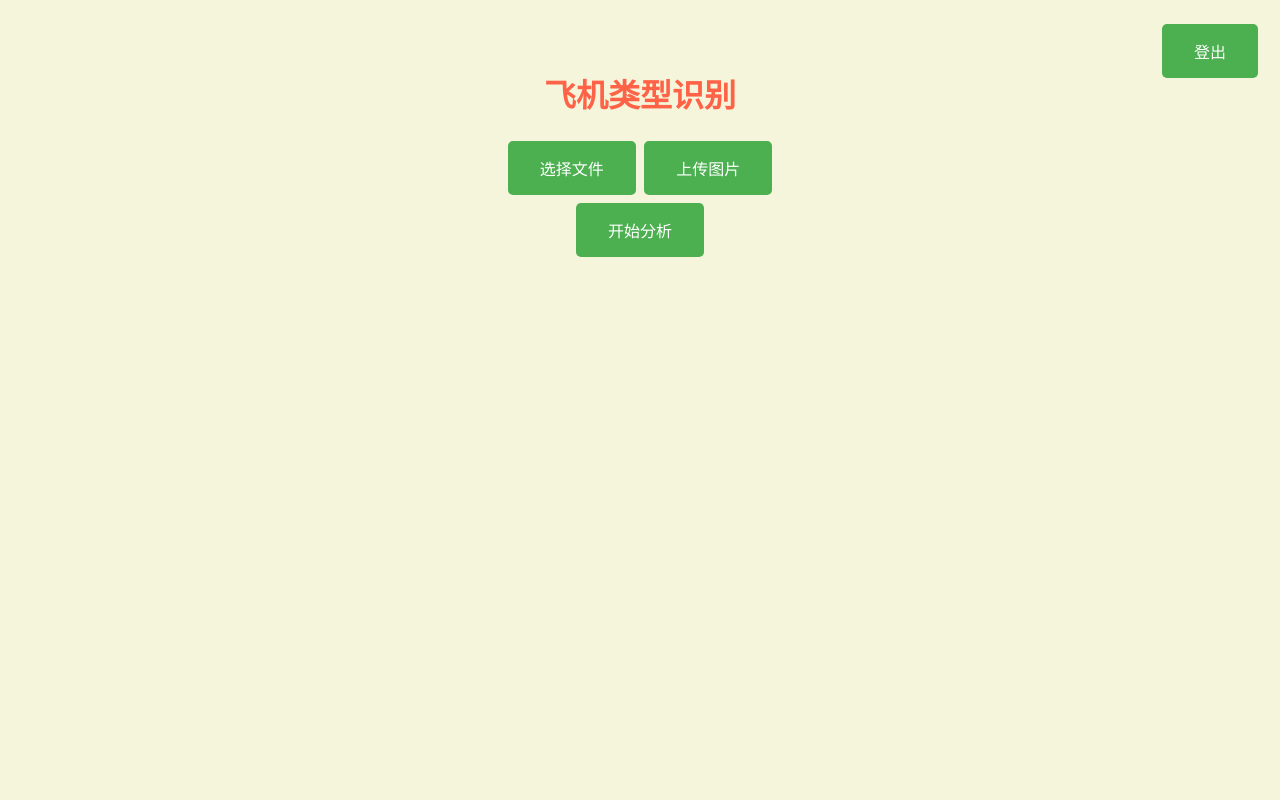
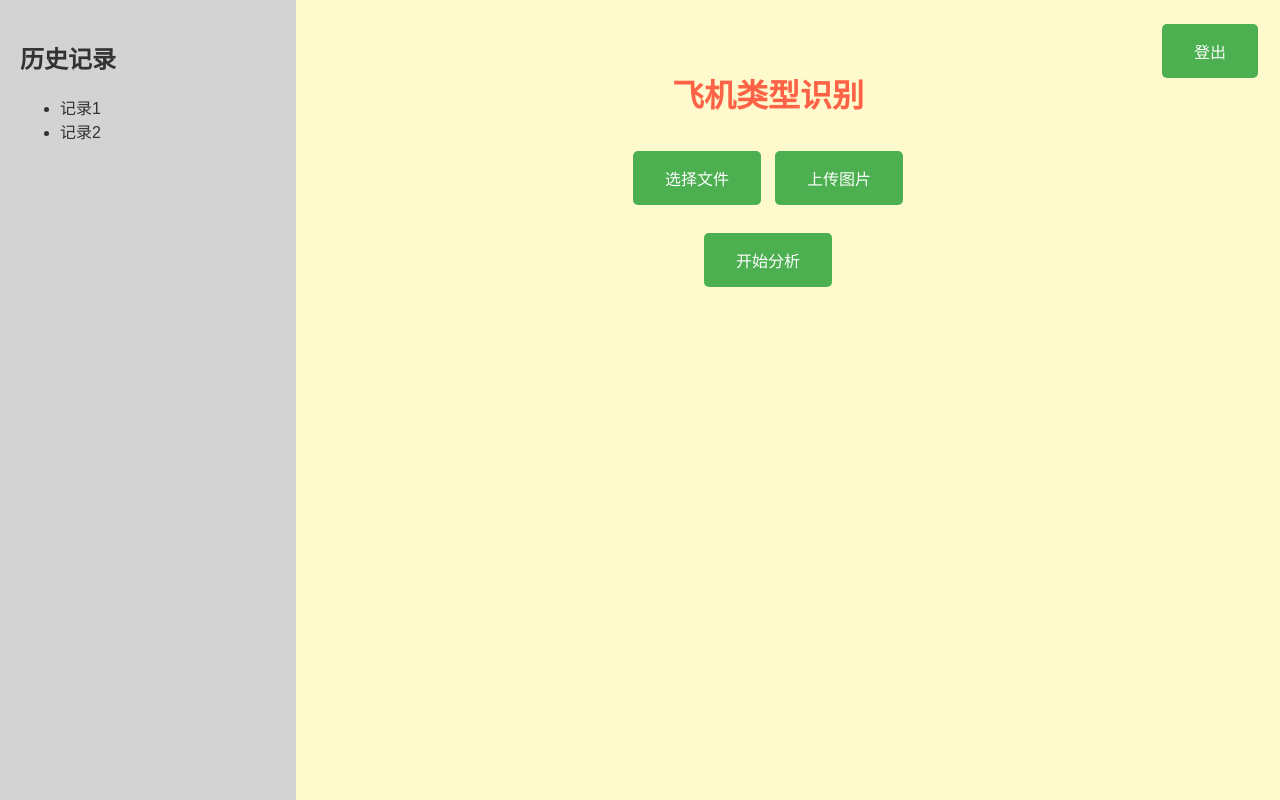
Before and after one commit to Sama20030220/plane, a Flask app: page / in a window 1280 px wide. Run offline with Flask 3, Linux system fonts and the light colour scheme; the visitor is signed in with stand-in values (Sample User, id 1).

```diff
--- a/templates/Rec_Plane.html
+++ b/templates/Rec_Plane.html
@@ -3,15 +3,43 @@
 <head>
     <meta charset="UTF-8">
     <title>飞机类型识别</title>
-    <style>
-        body {
+    <style>        body {
             background-color: #F5F5DC;
             color: #333333;
             font-family: Arial, sans-serif;
-            max-width: 800px;
-            margin: auto;
+            margin: 0;
+            padding: 0;
+            display: flex;
+        }
+        .history-sidebar {
+            width: 20%;
+            background-color: #D3D3D3;
+            position: fixed;
+            top: 0;
+            bottom: 0;
+            overflow-y: auto;
             padding: 20px;
-            text-align: center;
+        }
+        .main-content {
+            width: 80%;
+            background-color: #FFFACD;
+            padding: 20px;
+            box-sizing: border-box;
+            min-height: 100vh;
+            overflow-y: auto;
+            margin-left: 20%;
+        }
+        .centered-elements {
+            display: flex;
+            flex-direction: column;
+            align-items: center;
+            justify-content: flex-start;
+            gap: 10px;
+        }
+        .button-row {
+            display: flex;
+            justify-content: center;
+            gap: 10px;
         }
         h1 {
             color: #FF6347;
@@ -56,14 +84,29 @@
     </style>
 </head>
 <body>
+    <div class="history-sidebar">
+        <h2>历史记录</h2>
+        <!-- 这里放置历史记录的内容 -->
+        <ul>
+            <li>记录1</li>
+            <li>记录2</li>
+            <!-- 更多记录 -->
+        </ul>
+    </div>
+    <div class="main-content">
+        <div class="centered-elements">
             <h1>飞机类型识别</h1>
+            <div class="button-row">
                 <label for="fileInput" class="custom-button">选择文件</label>
-    <input type="file" id="fileInput" class="custom-file-input" accept="image/*">
                 <button class="custom-button" onclick="uploadImage()">上传图片</button>
+            </div>
             <div id="imageContainer"></div>
             <button class="custom-button" onclick="analyzeImage()" disabled id="analyzeButton">开始分析</button>
             <div id="result" class="result"></div>
+        </div>
         <button class="custom-button top-right-button" onclick="location.href='/logout';">登出</button>
+        <input type="file" id="fileInput" style="display: none;">
+    </div>
     <script>
         function uploadImage() {
             const input = document.getElementById('fileInput');
```
Lines whose indentation alone changed are shown as unchanged.
